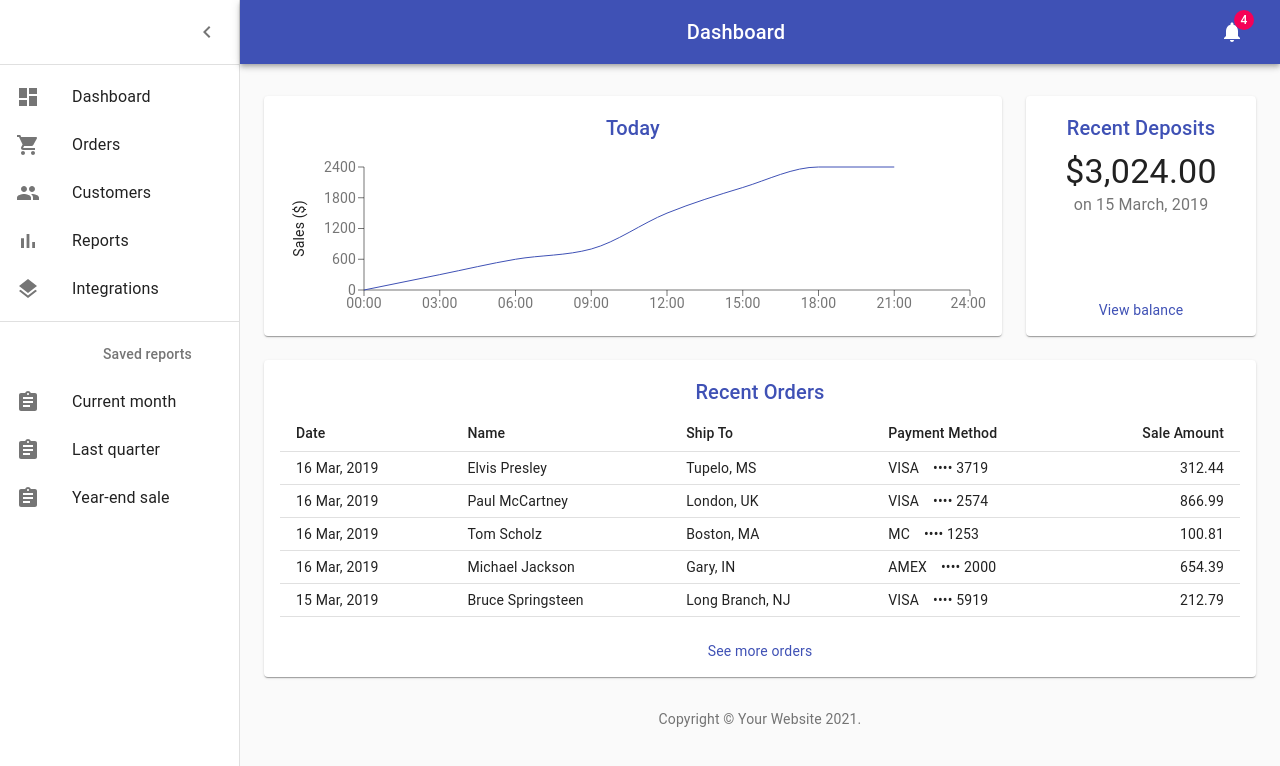
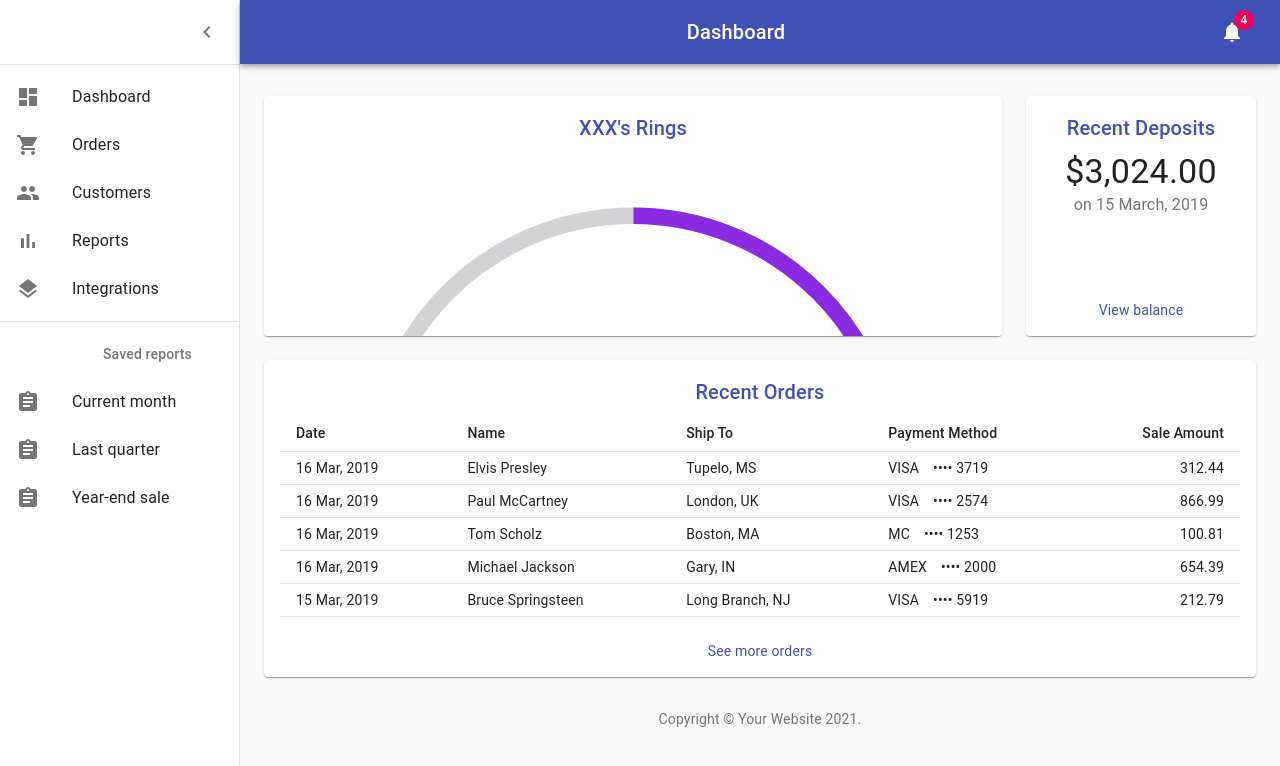
Before and after one commit to paulzhou69/Rings, a React (Create React App) app: page / in a window 1280 px wide. Shown: the top 766 px of the page. Built offline with nearby package versions, Linux system fonts and the light colour scheme.

Commit message:
added progress bar

```diff
--- a/package.json
+++ b/package.json
@@ -13,6 +13,7 @@
     "react-router-dom": "^5.2.0",
     "react-scripts": "4.0.1",
     "recharts": "^2.0.3",
+    "styled-components": "^5.2.1",
     "web-vitals": "^0.2.4"
   },
   "scripts": {
--- a/src/components/Dashboard.js
+++ b/src/components/Dashboard.js
@@ -22,6 +22,7 @@ import { mainListItems, secondaryListItems } from './listItems';
 import Chart from './Chart';
 import Deposits from './Deposits';
 import Orders from './Orders';
+import Ring from './Ring'
 
 function Copyright() {
   return (
@@ -176,7 +177,7 @@ export default function Dashboard() {
             {/* Chart */}
             <Grid item xs={12} md={8} lg={9}>
               <Paper className={fixedHeightPaper}>
-                <Chart />
+                <Ring />
               </Paper>
             </Grid>
             {/* Recent Deposits */}
--- a/src/components/Ring.js
+++ b/src/components/Ring.js
@@ -1,34 +1,11 @@
-import React from 'react';
+import React, { Component } from "react";
 import { useTheme } from '@material-ui/core/styles';
 import Title from './Title';
+import CircleProgressBar from '../view/CircleProgressBar';
 
 const database = [
   {
-    folder: "cs0320",
-    rings: [
-      {
-        name: "homework",
-        color: "red",
-        startDate: "02-01-2021",
-        endDate: "02-10-2021"
-      },
-      {
-        name: "project",
-        color: "green",
-        startDate: "02-08-2021",
-        endDate: "02-23-2021"
-      }
-    ]
-  }
-]
-
-class Ring extends Component {
-  constructor(props) {
-    super(props);
-
-    this.state = {
-      database: {
-        cicle: "cs0320",
+    circle: "cs0320",
     rings: [
       {
         name: "lab",
@@ -44,15 +21,14 @@ class Ring extends Component {
       }
     ]
   }
-    }
-  }
+]
 
 /**
  * Calculates the progress percentage
  * @param {String} startDate
  * @param {String} endDate
  */
-  calcProgress(startDate, endDate) {
+function calcProgress(startDate, endDate) {
   const currTime = Date.now();
   const startTime = this.convToUnix(startDate);
   const endTime = this.convToUnix(endDate);
@@ -64,28 +40,17 @@ class Ring extends Component {
  * @param {String} str format: "YYYY/MM/DD", example: "2013/09/05"
  * Note that the date will be in this format from some date plugin
  */
-  convToUnix(str) {
+function convToUnix(str) {
   return Math.round(new Date(str).getTime()/1000)
 }
 
-  render() {
+export default function Ring() {
   const theme = useTheme();
+
   return (
     <React.Fragment>
       <Title>XXX's Rings</Title>
+      <CircleProgressBar percentage={75}/>
     </React.Fragment>
   );
 }
-}
-
-export default Ring;
-
-// export default function Ring() {
-//   const theme = useTheme();
-
-//   return (
-//     <React.Fragment>
-//       <Title>XXX's Rings</Title>
-//     </React.Fragment>
-//   );
-// }
--- /dev/null
+++ b/src/view/CircleProgressBar.js
@@ -0,0 +1,59 @@
+import styled from 'styled-components';
+import { string } from 'prop-types';
+
+import CircleProgressBarBase from './CircleProgressBarBase';
+
+const CircleProgressBar = styled(CircleProgressBarBase)`
+  max-width: ${props => props.maxSize};
+  vertical-align: middle;
+  .chart-text {
+    fill: ${props => props.textColor};
+    transform: translateY(0.25em);
+  }
+  .chart-number {
+    font-size: 0.6em;
+    line-height: 1;
+    text-anchor: middle;
+    transform: translateY(-0.25em);
+  }
+  .chart-label {
+    font-size: 0.2em;
+    text-transform: uppercase;
+    text-anchor: middle;
+    transform: translateY(0.7em);
+  }
+  .figure-key [class*='shape-'] {
+    margin-right: 8px;
+  }
+  .figure-key-list {
+    list-style: none;
+    display: flex;
+    justify-content: space-between;
+  }
+  .figure-key-list li {
+    margin: 5px auto;
+  }
+  .shape-circle {
+    display: inline-block;
+    vertical-align: middle;
+    width: 21px;
+    height: 21px;
+    border-radius: 50%;
+    background-color: ${props => props.strokeColor};
+    text-transform: capitalize;
+  }
+`;
+
+CircleProgressBar.propTypes = {
+  textColor: string,
+  strokeColor: string,
+  maxSize: string
+};
+
+CircleProgressBar.defaultProps = {
+  textColor: 'black',
+  strokeColor: 'blueviolet',
+  maxSize: '100vh'
+};
+
+export default CircleProgressBar;
--- /dev/null
+++ b/src/view/CircleProgressBarBase.js
@@ -0,0 +1,118 @@
+import React, { useState, useEffect } from 'react';
+import { string, number, bool } from 'prop-types';
+
+const INITIAL_OFFSET = 25;
+const circleConfig = {
+  viewBox: '0 0 38 38',
+  x: '19',
+  y: '19',
+  radio: '15.91549430918954'
+};
+
+const CircleProgressBarBase = ({
+  className,
+  strokeColor,
+  strokeWidth,
+  innerText,
+  legendText,
+  percentage,
+  trailStrokeWidth,
+  trailStrokeColor,
+  trailSpaced,
+  speed
+}) => {
+  const [progressBar, setProgressBar] = useState(0);
+  const pace = percentage / speed;
+  const updatePercentage = () => {
+    setTimeout(() => {
+      setProgressBar(progressBar + 1);
+    }, pace);
+  };
+
+  useEffect(() => {
+    if (percentage > 0) updatePercentage();
+  }, [percentage]);
+
+  useEffect(() => {
+    if (progressBar < percentage) updatePercentage();
+  }, [progressBar]);
+
+  return (
+    <figure className={className}>
+      <svg viewBox={circleConfig.viewBox}>
+        <circle
+          className="donut-ring"
+          cx={circleConfig.x}
+          cy={circleConfig.y}
+          r={circleConfig.radio}
+          fill="transparent"
+          stroke={trailStrokeColor}
+          strokeWidth={trailStrokeWidth}
+          strokeDasharray={trailSpaced ? 1 : 0}
+        />
+
+        <circle
+          className="donut-segment"
+          cx={circleConfig.x}
+          cy={circleConfig.y}
+          r={circleConfig.radio}
+          fill="transparent"
+          stroke={strokeColor}
+          strokeWidth={strokeWidth}
+          strokeDasharray={`${progressBar} ${100 - progressBar}`}
+          strokeDashoffset={INITIAL_OFFSET}
+        />
+
+        <g className="chart-text">
+          <text x="50%" y="50%" className="chart-number">
+            {progressBar}%
+          </text>
+          <text x="50%" y="50%" className="chart-label">
+            {innerText}
+          </text>
+        </g>
+      </svg>
+      {legendText && (
+        <figcaption className="figure-key">
+          <ul
+            className="figure-key-list"
+            aria-hidden="true"
+            role="presentation"
+          >
+            <li>
+              <span className="shape-circle" />
+              <span>{legendText}</span>
+            </li>
+          </ul>
+        </figcaption>
+      )}
+    </figure>
+  );
+};
+
+CircleProgressBarBase.propTypes = {
+  className: string.isRequired,
+  strokeColor: string,
+  strokeWidth: number,
+  innerText: string,
+  legendText: string,
+  percentage: number,
+  trailStrokeWidth: number,
+  trailStrokeColor: string,
+  trailSpaced: bool,
+  speed: number
+};
+
+CircleProgressBarBase.defaultProps = {
+  strokeColor: 'blueviolet',
+  strokeWidth: 1,
+  innerText: 'Completed',
+  legendText: '',
+  percentage: 0,
+  trailStrokeWidth: 1,
+  trailStrokeColor: '#d2d3d4',
+  trailSpaced: false,
+  speed: 1
+};
+
+export default CircleProgressBarBase;
```
Also changed, not shown: 1 other file (tests, documents, lock files or other folders). Lines whose indentation alone changed are shown as unchanged.
